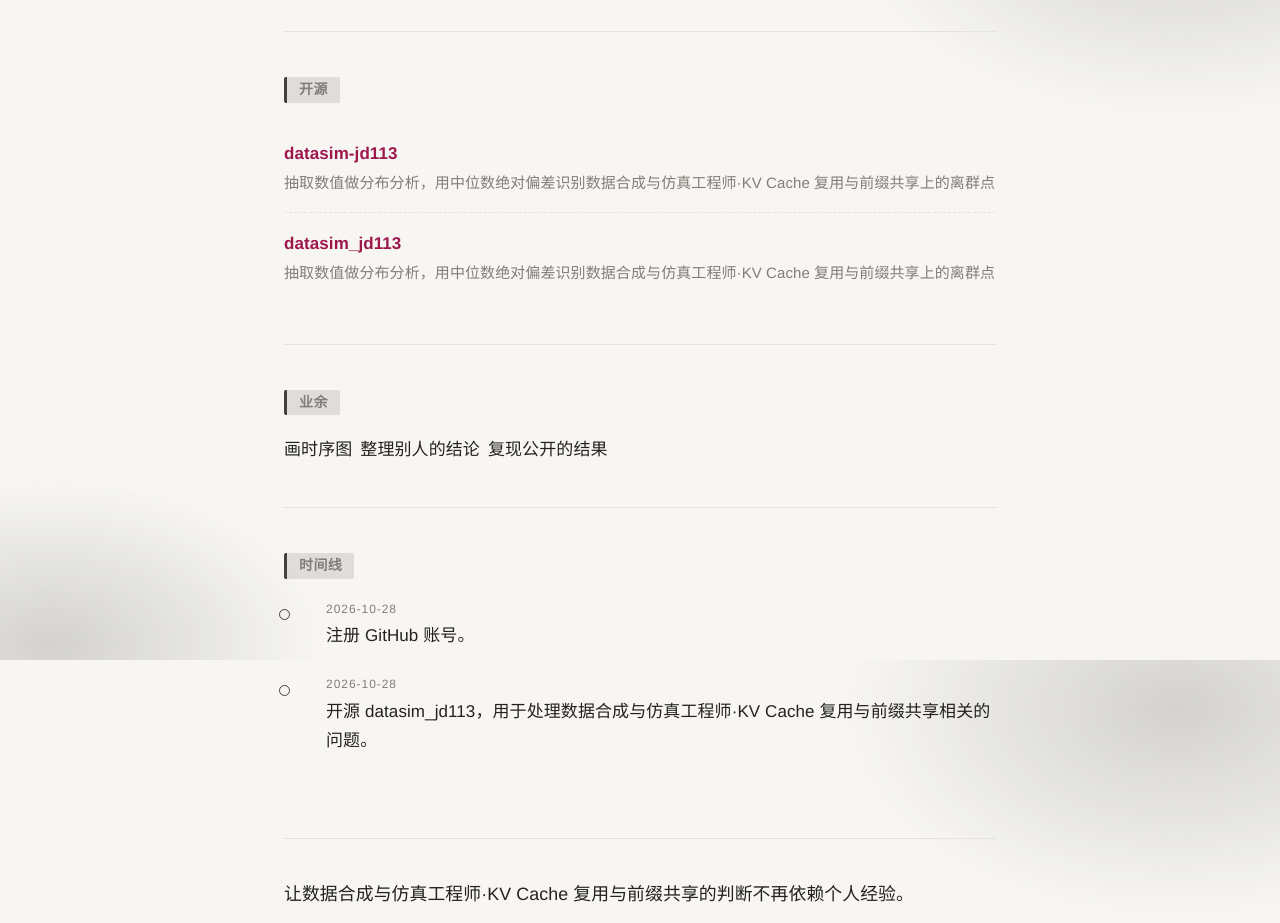
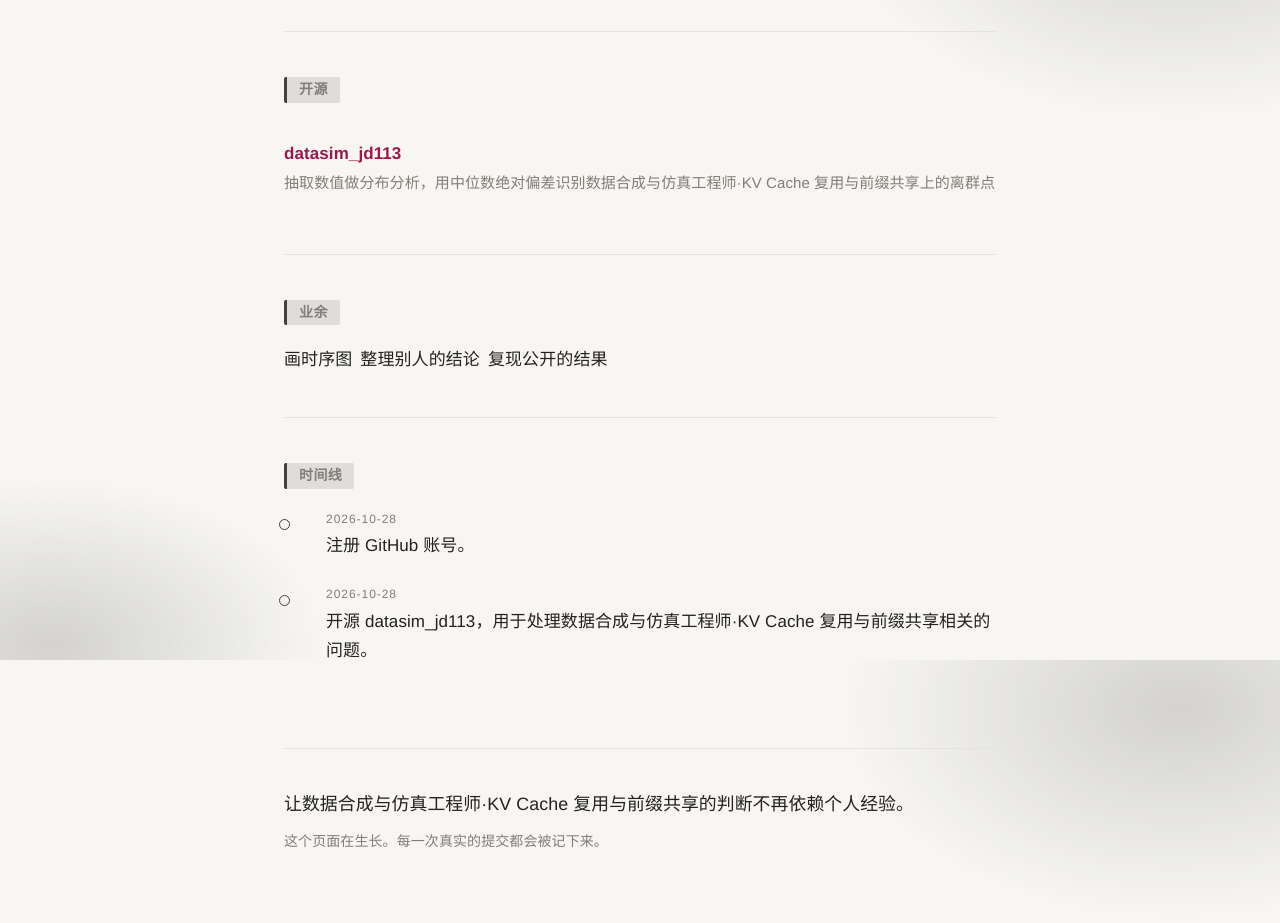
Before and after one commit to rossierayt/rossierayt.github.io, a plain HTML site: page index.html in a window 1280 px wide. Shown: the part 940-1863 px from the top of the page. Drawn offline with Linux system fonts and the light colour scheme.

Commit message:
fix: 更新个人站点

```diff
--- a/index.html
+++ b/index.html
@@ -102,9 +102,6 @@
 <section id="work">
   <h2>开源</h2>
   <ul class="repos">
-    <li><div class="name"><a href="https://github.com/rossierayt/datasim-jd113" rel="noopener">datasim-jd113</a></div>
-      <div class="desc">抽取数值做分布分析，用中位数绝对偏差识别数据合成与仿真工程师·KV Cache 复用与前缀共享上的离群点</div>
-    </li>
     <li><div class="name"><a href="https://github.com/rossierayt/datasim_jd113" rel="noopener">datasim_jd113</a></div>
       <div class="desc">抽取数值做分布分析，用中位数绝对偏差识别数据合成与仿真工程师·KV Cache 复用与前缀共享上的离群点</div>
     </li>
```
